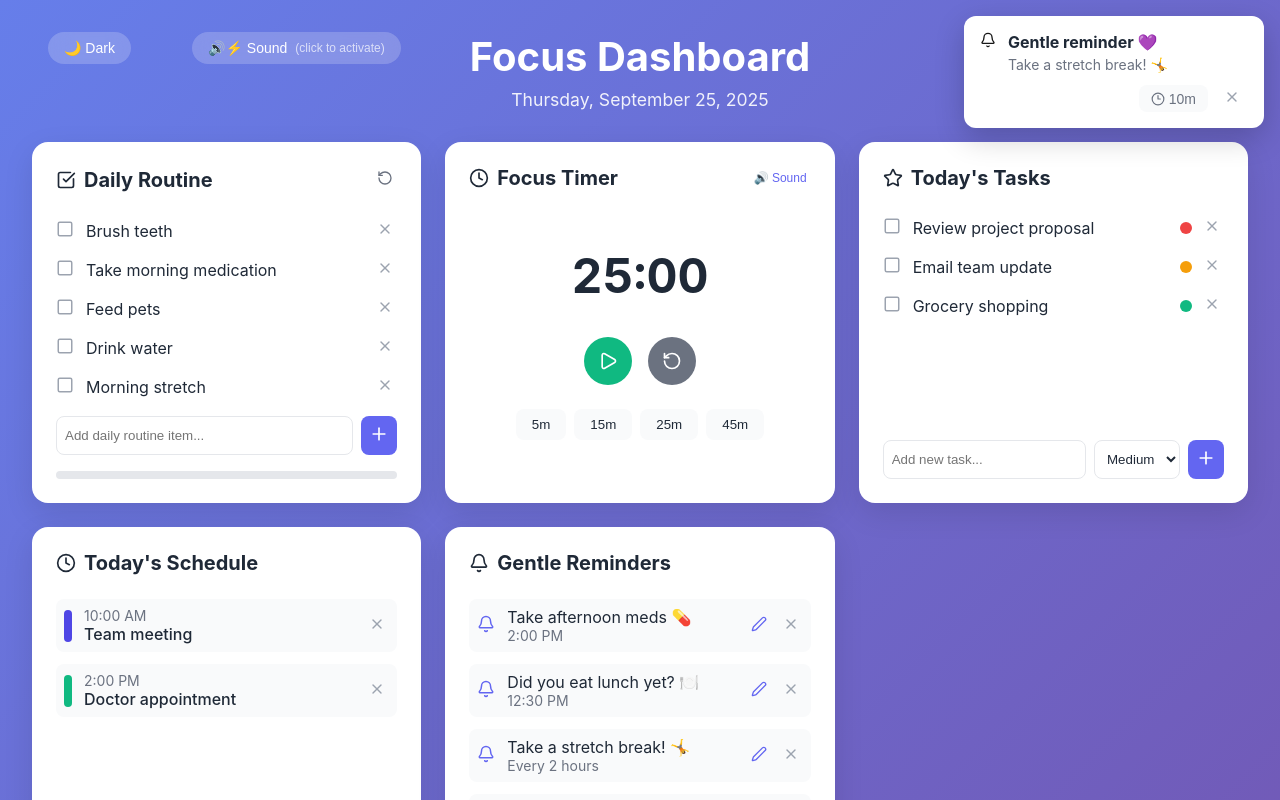
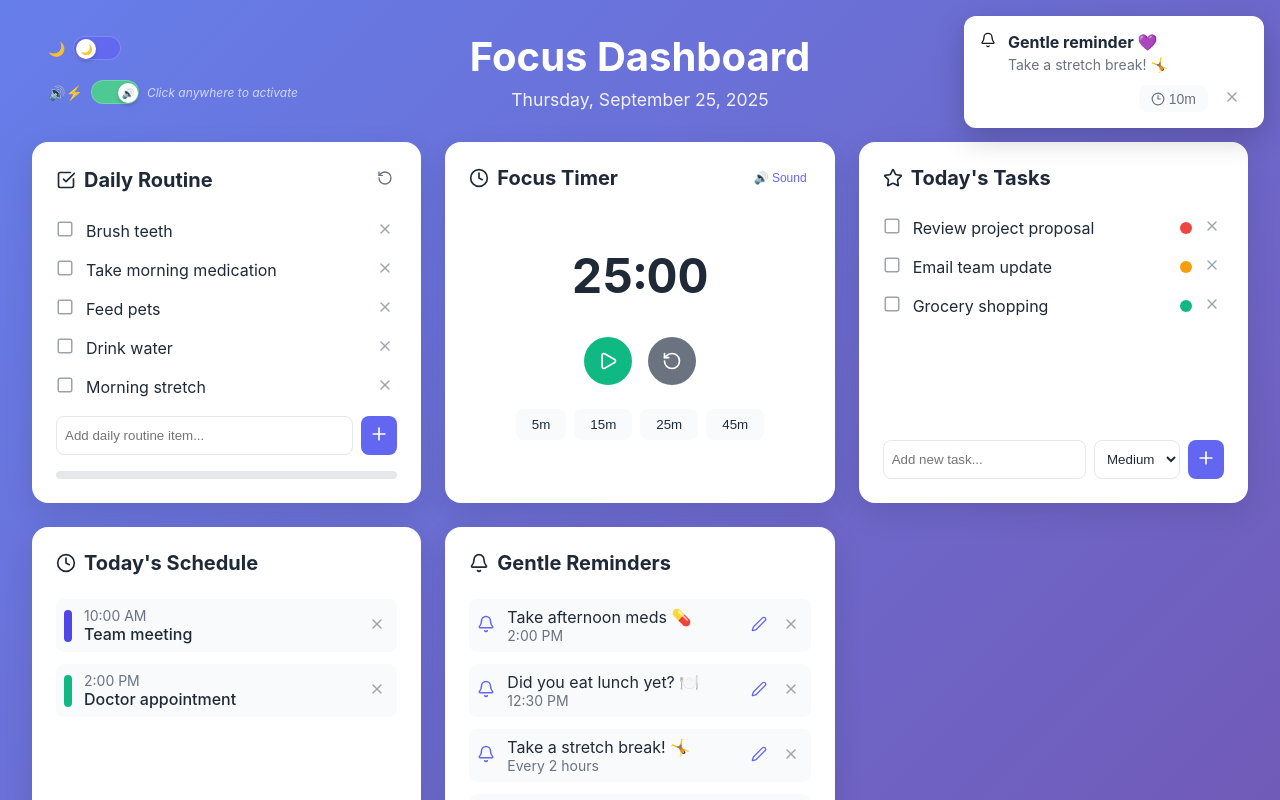
Before and after one commit to SrmTech-git/adhd-dashboard, a Next.js app: page / in a window 1280 px wide. Shown: the top 800 px of the page. Built offline with nearby package versions, Linux system fonts and the light colour scheme; no server answers.

Commit message:
toggle works and snooze works

```diff
--- a/src/app/page.tsx
+++ b/src/app/page.tsx
@@ -58,6 +58,7 @@ const [newReminderTime, setNewReminderTime] = useState<string>('');
 const [editingReminder, setEditingReminder] = useState<Reminder | null>(null);
   const [notificationPermission, setNotificationPermission] = useState<NotificationPermission>('default');
 const [activeNotifications, setActiveNotifications] = useState<Notification[]>([]);
+  const [snoozedNotifications, setSnoozedNotifications] = useState<{id: number, showAt: number, originalNotification: Notification}[]>([]);
   const lastReminderCheck = useRef<number | null>(null);
 
 
@@ -77,6 +78,26 @@ const [activeNotifications, setActiveNotifications] = useState<Notification[]>([
   // Toggle theme
   const toggleTheme = () => {
     setIsDarkMode(!isDarkMode);
+  };
+
+  // Handle snoozing notifications
+  const snoozeNotificationHandler = (notification: Notification, minutes: number = 10) => {
+    const showAt = Date.now() + (minutes * 60 * 1000); // Convert minutes to milliseconds
+
+    // Remove from active notifications
+    setActiveNotifications(prev => prev.filter(n => n.id !== notification.id));
+
+    // Add to snoozed notifications
+    setSnoozedNotifications(prev => [
+      ...prev,
+      {
+        id: notification.id,
+        showAt,
+        originalNotification: notification
+      }
+    ]);
+
+    console.log(`Snoozed notification "${notification.title}" for ${minutes} minutes`);
   };
 
 
@@ -101,6 +122,7 @@ const [activeNotifications, setActiveNotifications] = useState<Notification[]>([
       setReminders(savedData.reminders || getDefaultReminders());
       setSoundEnabled(savedData.soundEnabled !== undefined ? savedData.soundEnabled : true);
       setSoundVolume(savedData.soundVolume !== undefined ? savedData.soundVolume : 0.7);
+      setSnoozedNotifications(savedData.snoozedNotifications || []);
       setIsDarkMode(savedData.isDarkMode !== undefined ? savedData.isDarkMode : false);
 
       // Handle daily routine reset
@@ -142,6 +164,7 @@ const [activeNotifications, setActiveNotifications] = useState<Notification[]>([
         lastResetDate,
         soundEnabled,
         soundVolume,
+        snoozedNotifications,
         isDarkMode,
         lastUpdated: new Date().toISOString()
       };
@@ -152,13 +175,43 @@ const [activeNotifications, setActiveNotifications] = useState<Notification[]>([
         setTimeout(() => setShowSaveIndicator(false), 1500);
       }
     }
-  }, [dailyRoutine, todos, events, reminders, lastResetDate, soundEnabled, soundVolume, isDarkMode, isInitialized]);
+  }, [dailyRoutine, todos, events, reminders, lastResetDate, soundEnabled, soundVolume, snoozedNotifications, isDarkMode, isInitialized]);
 
   // Update sound service when sound preferences change
   useEffect(() => {
     soundService.setEnabled(soundEnabled);
     soundService.setGlobalVolume(soundVolume);
   }, [soundEnabled, soundVolume]);
+
+  // Check for snoozed notifications to re-show
+  useEffect(() => {
+    const checkSnoozedNotifications = () => {
+      const now = Date.now();
+      const toReshow: Notification[] = [];
+      const stillSnoozed: {id: number, showAt: number, originalNotification: Notification}[] = [];
+
+      snoozedNotifications.forEach(snoozed => {
+        if (now >= snoozed.showAt) {
+          // Time to re-show this notification
+          toReshow.push(snoozed.originalNotification);
+          console.log(`Re-showing snoozed notification: "${snoozed.originalNotification.title}"`);
+        } else {
+          // Still snoozed
+          stillSnoozed.push(snoozed);
+        }
+      });
+
+      if (toReshow.length > 0) {
+        setActiveNotifications(prev => [...prev, ...toReshow]);
+        setSnoozedNotifications(stillSnoozed);
+      }
+    };
+
+    // Check every 30 seconds
+    const interval = setInterval(checkSnoozedNotifications, 30000);
+
+    return () => clearInterval(interval);
+  }, [snoozedNotifications]);
 
   // Handle user interaction for audio context
   useEffect(() => {
@@ -507,65 +560,135 @@ const formatReminderTime = (reminder: Reminder) => {
         <h1 style={{ fontSize: '2.5rem', marginBottom: '0.5rem' }}>Focus Dashboard</h1>
         <p style={{ fontSize: '1.1rem', opacity: 0.9 }}>{todayString}</p>
 
-        {/* Theme Toggle */}
-        <button
-          onClick={toggleTheme}
+        {/* Theme Toggle Switch */}
+        <div
           style={{
             position: 'absolute',
-            top: 0,
+            top: '0.25rem',
             left: '1rem',
-            background: 'rgba(255, 255, 255, 0.2)',
-            backdropFilter: 'blur(10px)',
-            border: 'none',
-            padding: '0.5rem 1rem',
-            borderRadius: '2rem',
-            color: 'white',
-            cursor: 'pointer',
             display: 'flex',
             alignItems: 'center',
-            gap: '0.5rem',
+            gap: '0.5rem'
+          }}
+        >
+          <span style={{
+            color: 'white',
             fontSize: '0.875rem',
-            transition: 'all 0.2s'
-          }}
-          title={isDarkMode ? 'Switch to light mode' : 'Switch to dark mode'}
-        >
-          {isDarkMode ? '☀️' : '🌙'} {isDarkMode ? 'Light' : 'Dark'}
-        </button>
+            opacity: 0.9
+          }}>
+            {isDarkMode ? '☀️' : '🌙'}
+          </span>
+          <div
+            onClick={toggleTheme}
+            style={{
+              width: '3rem',
+              height: '1.5rem',
+              background: isDarkMode
+                ? 'rgba(251, 191, 36, 0.8)'  // Yellow/Orange when LIGHT mode (sun)
+                : 'rgba(99, 102, 241, 0.8)', // Blue/Purple when DARK mode (moon)
+              borderRadius: '0.75rem',
+              position: 'relative',
+              cursor: 'pointer',
+              transition: 'all 0.3s ease',
+              backdropFilter: 'blur(10px)',
+              border: '1px solid rgba(255, 255, 255, 0.2)'
+            }}
+            title={isDarkMode ? 'Switch to light mode' : 'Switch to dark mode'}
+          >
+            {/* Toggle Slider */}
+            <div
+              style={{
+                width: '1.25rem',
+                height: '1.25rem',
+                background: 'white',
+                borderRadius: '50%',
+                position: 'absolute',
+                top: '0.125rem',
+                left: isDarkMode ? '1.625rem' : '0.125rem', // Slide right when LIGHT mode
+                transition: 'all 0.3s ease',
+                boxShadow: '0 2px 4px rgba(0, 0, 0, 0.2)',
+                display: 'flex',
+                alignItems: 'center',
+                justifyContent: 'center',
+                fontSize: '0.625rem'
+              }}
+            >
+              {isDarkMode ? '☀️' : '🌙'}
+            </div>
+          </div>
+        </div>
 
-        {/* Sound Toggle */}
-        <button
-          onClick={() => setSoundEnabled(!soundEnabled)}
+        {/* Sound Toggle Switch */}
+        <div
           style={{
             position: 'absolute',
-            top: 0,
-            left: '10rem',
-            background: 'rgba(255, 255, 255, 0.2)',
-            backdropFilter: 'blur(10px)',
-            border: 'none',
-            padding: '0.5rem 1rem',
-            borderRadius: '2rem',
-            color: 'white',
-            cursor: 'pointer',
+            top: '3rem',
+            left: '1rem',
             display: 'flex',
             alignItems: 'center',
-            gap: '0.5rem',
+            gap: '0.5rem'
+          }}
+        >
+          <span style={{
+            color: 'white',
             fontSize: '0.875rem',
-            transition: 'all 0.2s',
-            opacity: soundEnabled ? 1 : 0.6
-          }}
-          title={
-            soundEnabled
-              ? (audioReady ? 'Sounds enabled and ready' : 'Sounds enabled (click anywhere to activate)')
-              : 'Enable sounds'
-          }
-        >
-          {soundEnabled ? (audioReady ? '🔊' : '🔊⚡') : '🔇'} Sound
+            opacity: 0.9
+          }}>
+            {soundEnabled ? (audioReady ? '🔊' : '🔊⚡') : '🔇'}
+          </span>
+          <div
+            onClick={() => setSoundEnabled(!soundEnabled)}
+            style={{
+              width: '3rem',
+              height: '1.5rem',
+              background: soundEnabled
+                ? 'rgba(74, 222, 128, 0.8)'  // Green when ON
+                : 'rgba(107, 114, 128, 0.5)', // Gray when OFF
+              borderRadius: '0.75rem',
+              position: 'relative',
+              cursor: 'pointer',
+              transition: 'all 0.3s ease',
+              backdropFilter: 'blur(10px)',
+              border: '1px solid rgba(255, 255, 255, 0.2)'
+            }}
+            title={
+              soundEnabled
+                ? (audioReady ? 'Sounds enabled and ready - Click to disable' : 'Sounds enabled (click anywhere to activate) - Click to disable')
+                : 'Enable sounds'
+            }
+          >
+            {/* Toggle Slider */}
+            <div
+              style={{
+                width: '1.25rem',
+                height: '1.25rem',
+                background: 'white',
+                borderRadius: '50%',
+                position: 'absolute',
+                top: '0.125rem',
+                left: soundEnabled ? '1.625rem' : '0.125rem', // Slide right when ON
+                transition: 'all 0.3s ease',
+                boxShadow: '0 2px 4px rgba(0, 0, 0, 0.2)',
+                display: 'flex',
+                alignItems: 'center',
+                justifyContent: 'center',
+                fontSize: '0.625rem'
+              }}
+            >
+              {soundEnabled ? '🔊' : '🔇'}
+            </div>
+          </div>
           {soundEnabled && !audioReady && (
-            <span style={{ fontSize: '0.75rem', opacity: 0.7 }}>
-              (click to activate)
+            <span style={{
+              fontSize: '0.75rem',
+              color: 'white',
+              opacity: 0.7,
+              fontStyle: 'italic'
+            }}>
+              Click anywhere to activate
             </span>
           )}
-        </button>
+        </div>
 
         {showSaveIndicator && (
           <div style={{
@@ -626,7 +749,7 @@ const formatReminderTime = (reminder: Reminder) => {
               justifyContent: 'flex-end'
             }}>
               <button
-                onClick={() => setActiveNotifications(prev => prev.filter(n => n.id !== notification.id))}
+                onClick={() => snoozeNotificationHandler(notification, 10)}
                 style={{
                   display: 'flex',
                   alignItems: 'center',
@@ -639,6 +762,7 @@ const formatReminderTime = (reminder: Reminder) => {
                   cursor: 'pointer',
                   fontSize: '0.875rem'
                 }}
+                title="Snooze for 10 minutes"
               >
                 <Clock3 size={14} /> 10m
               </button>
--- a/src/types/dashboard.ts
+++ b/src/types/dashboard.ts
@@ -44,6 +44,7 @@ export interface DashboardData {
   lastResetDate: string;
   soundEnabled: boolean;
   soundVolume?: number; // Optional for backward compatibility
+  snoozedNotifications?: {id: number, showAt: number, originalNotification: Notification}[]; // Optional for backward compatibility
   isDarkMode: boolean;
   lastUpdated: string;
 }
```
